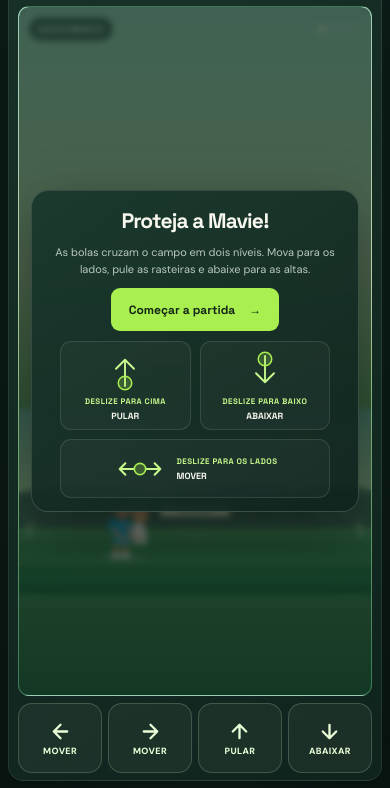
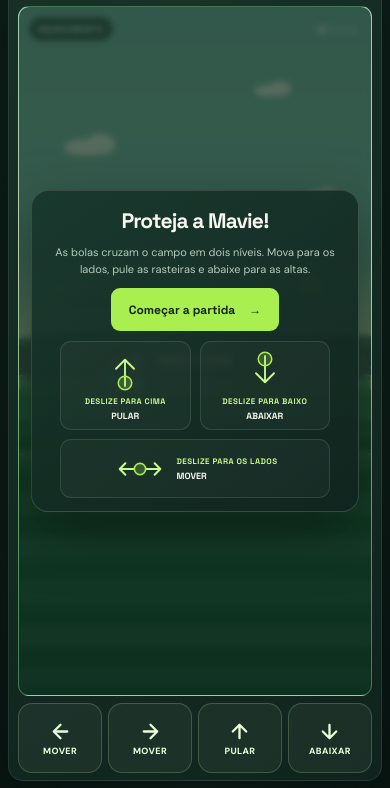
Before and after one commit to andlopper/desvia-mavie, a plain HTML site: page index.html in a window 390 px wide. Shown: the part 56-844 px from the top of the page. Drawn offline with Linux system fonts and the light colour scheme.

Commit message:
Polish mobile gameplay presentation

```diff
--- a/game.js
+++ b/game.js
@@ -76,12 +76,56 @@
     const ratio = Math.min(window.devicePixelRatio || 1, 2);
     canvas.width = Math.round(rect.width * ratio);
     canvas.height = Math.round(rect.height * ratio);
-    const scale = Math.min(canvas.width / W, canvas.height / H);
+    const portraitStage = rect.height / rect.width > H / W;
+    const scale = Math.min(canvas.width / W, canvas.height / H) * (portraitStage ? 1.06 : 1);
     const offsetX = (canvas.width - W * scale) / 2;
     const remainingY = canvas.height - H * scale;
-    const offsetY = remainingY > 0 ? remainingY * .8 : 0;
+    const offsetY = remainingY > 0 ? remainingY * .5 : 0;
+    drawMobileExtensions(canvas.width, canvas.height, offsetY, offsetY + H * scale, ratio);
     ctx.setTransform(scale, 0, 0, scale, offsetX, offsetY);
     draw();
+  }
+
+  function drawMobileExtensions(width, height, sceneTop, sceneBottom, ratio) {
+    if (sceneTop > 0) {
+      const sky = ctx.createLinearGradient(0, 0, 0, sceneTop);
+      sky.addColorStop(0, '#6fae98');
+      sky.addColorStop(1, '#78b9a1');
+      ctx.fillStyle = sky;
+      ctx.fillRect(0, 0, width, sceneTop);
+
+      ctx.fillStyle = '#f1f1d7a8';
+      [[.2, .57, 1], [.72, .34, .72], [.86, .76, .48]].forEach(([x, y, size]) => {
+        const centerX = width * x;
+        const centerY = sceneTop * y;
+        ctx.beginPath();
+        ctx.ellipse(centerX, centerY, 25 * ratio * size, 8 * ratio * size, 0, 0, Math.PI * 2);
+        ctx.ellipse(centerX - 12 * ratio * size, centerY + ratio * size, 12 * ratio * size, 7 * ratio * size, 0, 0, Math.PI * 2);
+        ctx.ellipse(centerX + 11 * ratio * size, centerY - 3 * ratio * size, 14 * ratio * size, 10 * ratio * size, 0, 0, Math.PI * 2);
+        ctx.fill();
+      });
+    }
+
+    if (sceneBottom < height) {
+      const field = ctx.createLinearGradient(0, sceneBottom, 0, height);
+      field.addColorStop(0, '#246d41');
+      field.addColorStop(1, '#174d31');
+      ctx.fillStyle = field;
+      ctx.fillRect(0, sceneBottom, width, height - sceneBottom);
+
+      const stripeHeight = 22 * ratio;
+      for (let y = sceneBottom; y < height; y += stripeHeight) {
+        const stripeIndex = Math.floor((y - sceneBottom) / stripeHeight);
+        ctx.fillStyle = stripeIndex % 2 === 0 ? '#ffffff0a' : '#0b381210';
+        ctx.fillRect(0, y, width, stripeHeight);
+      }
+      ctx.strokeStyle = '#e8f2cd55';
+      ctx.lineWidth = 1.5 * ratio;
+      ctx.beginPath();
+      ctx.moveTo(0, sceneBottom + 5 * ratio);
+      ctx.lineTo(width, sceneBottom + 5 * ratio);
+      ctx.stroke();
+    }
   }
 
   function formatTime(value) { return `${value.toFixed(1)}s`; }
@@ -181,9 +225,10 @@
   function positionSpeechLine() {
     if (!speechTime) return;
     const rect = canvas.getBoundingClientRect();
-    const scale = Math.min(rect.width / W, rect.height / H);
+    const portraitStage = rect.height / rect.width > H / W;
+    const scale = Math.min(rect.width / W, rect.height / H) * (portraitStage ? 1.06 : 1);
     const offsetX = (rect.width - W * scale) / 2;
-    const offsetY = Math.max(0, rect.height - H * scale) * .8;
+    const offsetY = Math.max(0, rect.height - H * scale) * .5;
     const left = clamp(player.x * scale + offsetX, 50, rect.width - 50);
     speechBubble.style.left = `${left}px`;
     speechBubble.style.top = `${(groundY - 190 - player.jumpHeight) * scale + offsetY}px`;
--- a/index.html
+++ b/index.html
@@ -6,7 +6,7 @@
     <meta name="theme-color" content="#102d25" />
     <meta name="description" content="Proteja o bebê e desvie das bolas neste jogo de futebol cartunesco." />
     <title>Desvia, Mavie!</title>
-    <link rel="stylesheet" href="styles.css?v=17" />
+    <link rel="stylesheet" href="styles.css?v=18" />
   </head>
   <body>
     <main class="page-shell">
@@ -95,6 +95,6 @@
       </section>
 
     </main>
-    <script src="game.js?v=17" defer></script>
+    <script src="game.js?v=18" defer></script>
   </body>
 </html>
--- a/styles.css
+++ b/styles.css
@@ -71,7 +71,7 @@
 .control-copy strong { color: #e3eee3; font-size: 11px; }
 .control-copy small { color: #94a99b; font-size: 10px; }
 .touch-controls { display: none; gap: 8px; }
-.move-button { display: flex; flex-direction: column; align-items: center; justify-content: center; gap: 2px; width: 45px; height: 40px; padding: 3px; border: 1px solid #d7f9c833; border-radius: 10px; color: #eaffd8; background: #eaffd80d; font-size: 8px; font-weight: 800; letter-spacing: .04em; touch-action: none; }
+.move-button { display: flex; flex-direction: column; align-items: center; justify-content: center; gap: 2px; width: 45px; height: 40px; padding: 3px; border: 1px solid #d7f9c833; border-radius: 10px; color: #eaffd8; background: #eaffd80d; font-size: 8px; font-weight: 800; letter-spacing: .04em; touch-action: none; user-select: none; -webkit-user-select: none; -webkit-touch-callout: none; -webkit-tap-highlight-color: transparent; }
 .button-arrow { display: block; width: 21px; height: 21px; overflow: visible; }
 .button-arrow path { fill: none; stroke: currentColor; stroke-width: 2.4; stroke-linecap: round; stroke-linejoin: round; }
 .move-button:active { background: #a8ef4f3a; }
```
